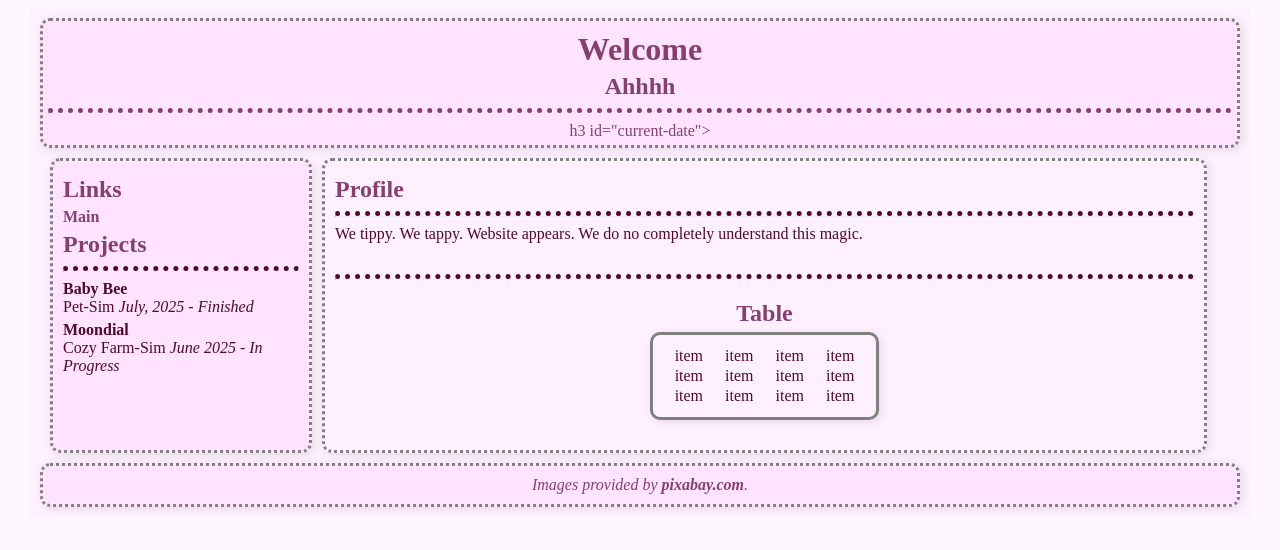
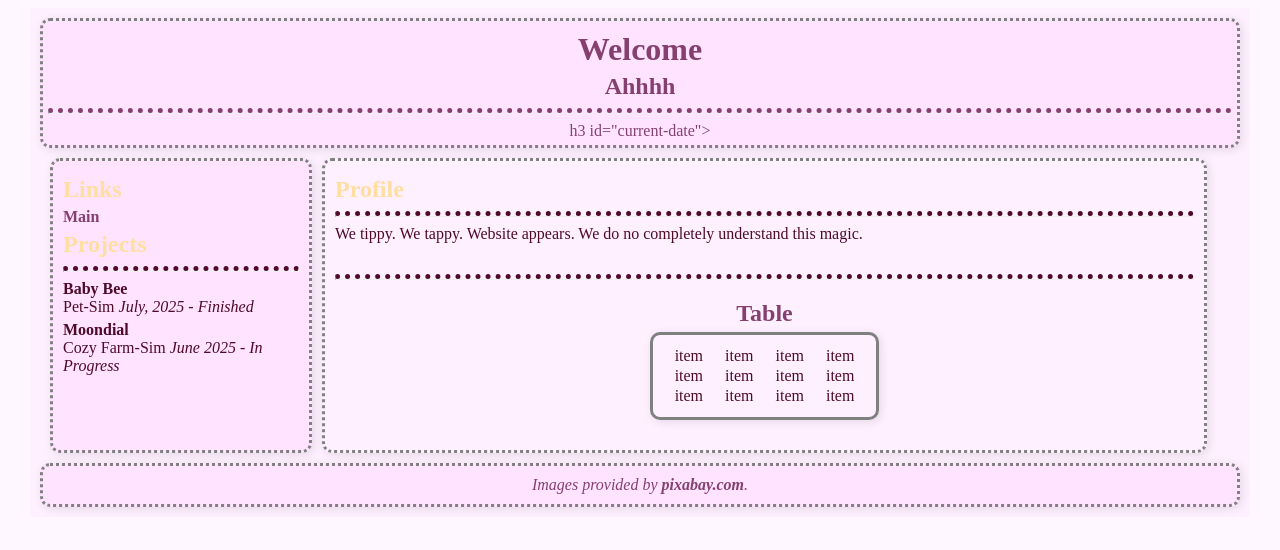
Before and after one commit to Valhara55/valhara55.github.io, a plain HTML site: page index.html in a window 1280 px wide. Drawn offline with Linux system fonts and the light colour scheme; files that its build step writes are made by us from their sources.

Commit message:
Update index.html

```diff
--- a/index.html
+++ b/index.html
@@ -20,11 +20,11 @@
 
 <!-- ----------------Side Column--------------------- -->
 	<nav>
-		<h2><span style="color:#85406f">Links</span></h2>
+		<h2><span style="color:#FFDEA1;">Links</span></h2>
 		<a href="index.html">Main</a> &nbsp;
 	</nav>
 	<section>
-    <h2><span style="color:#85406f">Projects</span></h2>
+    <h2><span style="color:#FFDEA1">Projects</span></h2>
 		<hr style="border-top: dotted 5px"/>
 		<p><strong>Baby Bee</strong> <br>
 		Pet-Sim <em> July, 2025 - Finished </em> <br>
@@ -38,7 +38,7 @@
 <div class="main-content">
 	<main>
 	  <section>
-		<h2><span style="color:#85406f">Profile</span></h2>
+		<h2><span style="color:#FFDEA1">Profile</span></h2>
 		<hr style="border-top: dotted 5px"/>
 		<p>We tippy. We tappy. Website appears. We do no completely understand this magic.</p><br>
 		<hr style="border-top: dotted 5px"/>
```
